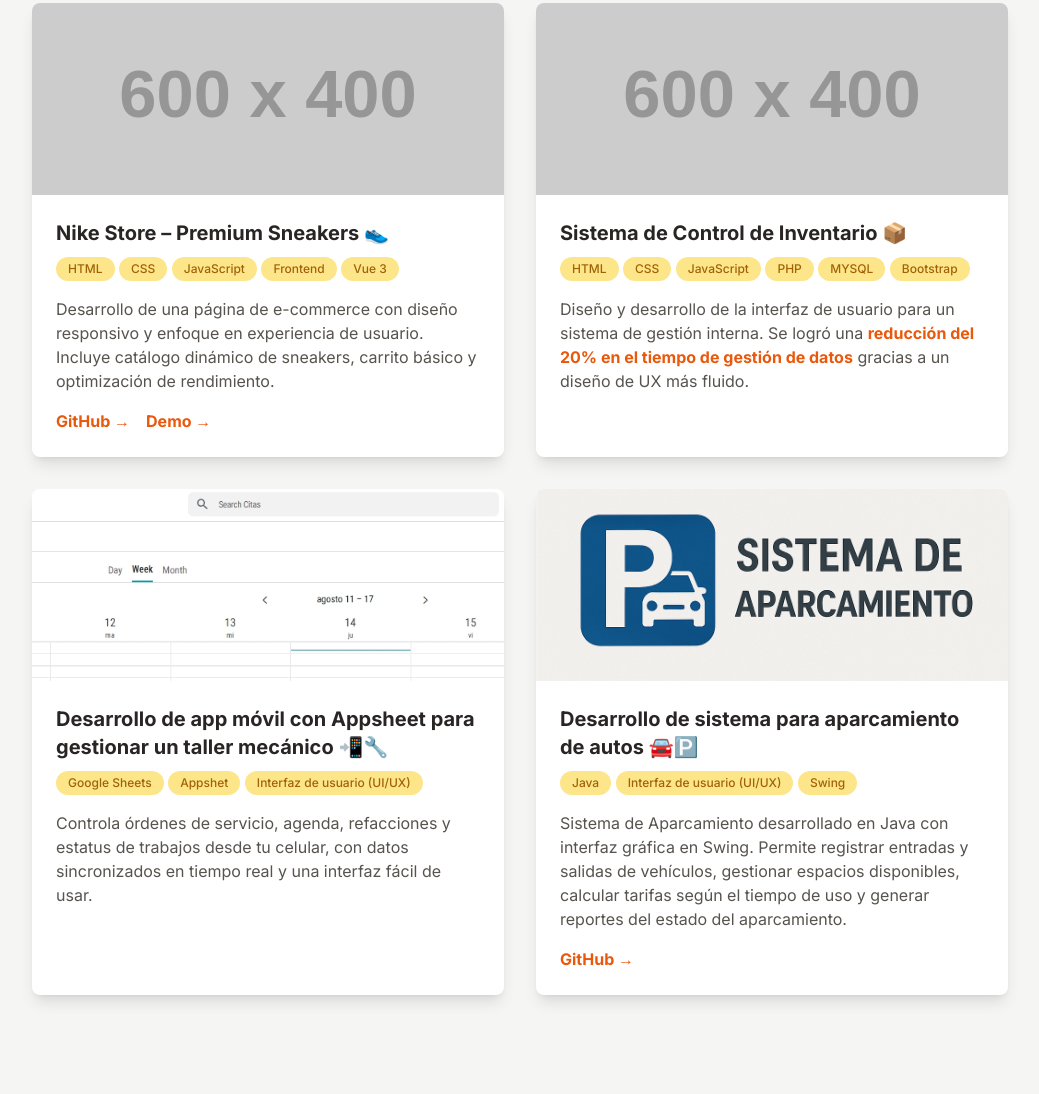
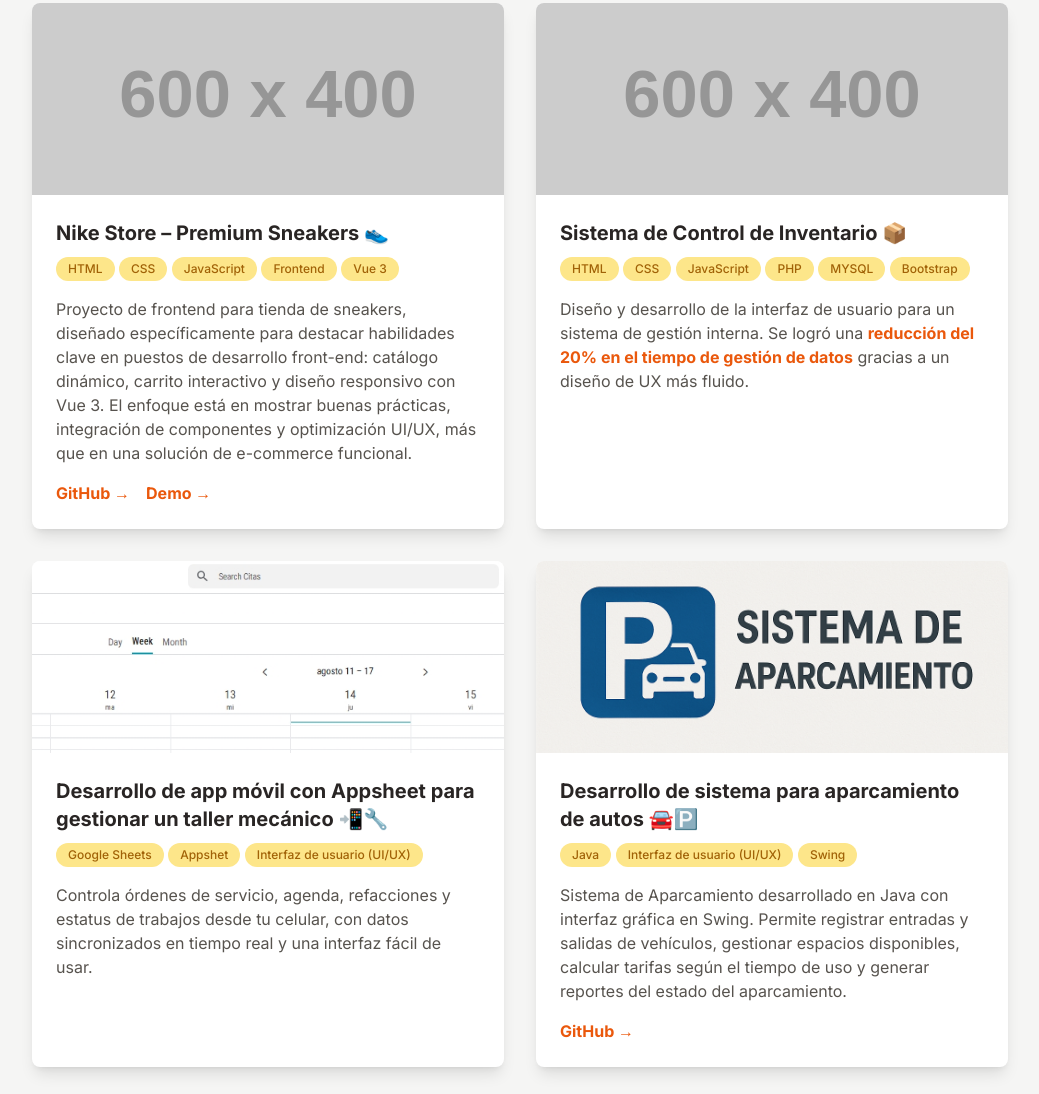
Before and after one commit to juanhernandez11/portafolio_front, a plain HTML site: page index.html in a window 1280 px wide. Shown: the part 4103-5197 px from the top of the page, without its empty margins (120-1159 px from the left). Drawn offline with nearby package versions, Linux system fonts and the light colour scheme; placeholder pictures from the web are drawn by us.

Commit message:
Update project description for Nike Store frontend to emphasize key skills and UI/UX practices

```diff
--- a/index.html
+++ b/index.html
@@ -346,7 +346,7 @@
             <span class="tag">Vue 3</span>
         </div>
         <p class="text-stone-600 mb-4">
-            Desarrollo de una página de e-commerce con diseño responsivo y enfoque en experiencia de usuario. Incluye catálogo dinámico de sneakers, carrito básico y optimización de rendimiento.
+            Proyecto de frontend para tienda de sneakers, diseñado específicamente para destacar habilidades clave en puestos de desarrollo front-end: catálogo dinámico, carrito interactivo y diseño responsivo con Vue 3. El enfoque está en mostrar buenas prácticas, integración de componentes y optimización UI/UX, más que en una solución de e-commerce funcional.
         </p>
         <div class="flex gap-4">
             <a href="https://github.com/juanhernandez11/pagina_Nike-Store---Premium-Sneakers_front-end" target="_blank" class="text-orange-600 font-semibold hover:underline">GitHub →</a>
```
